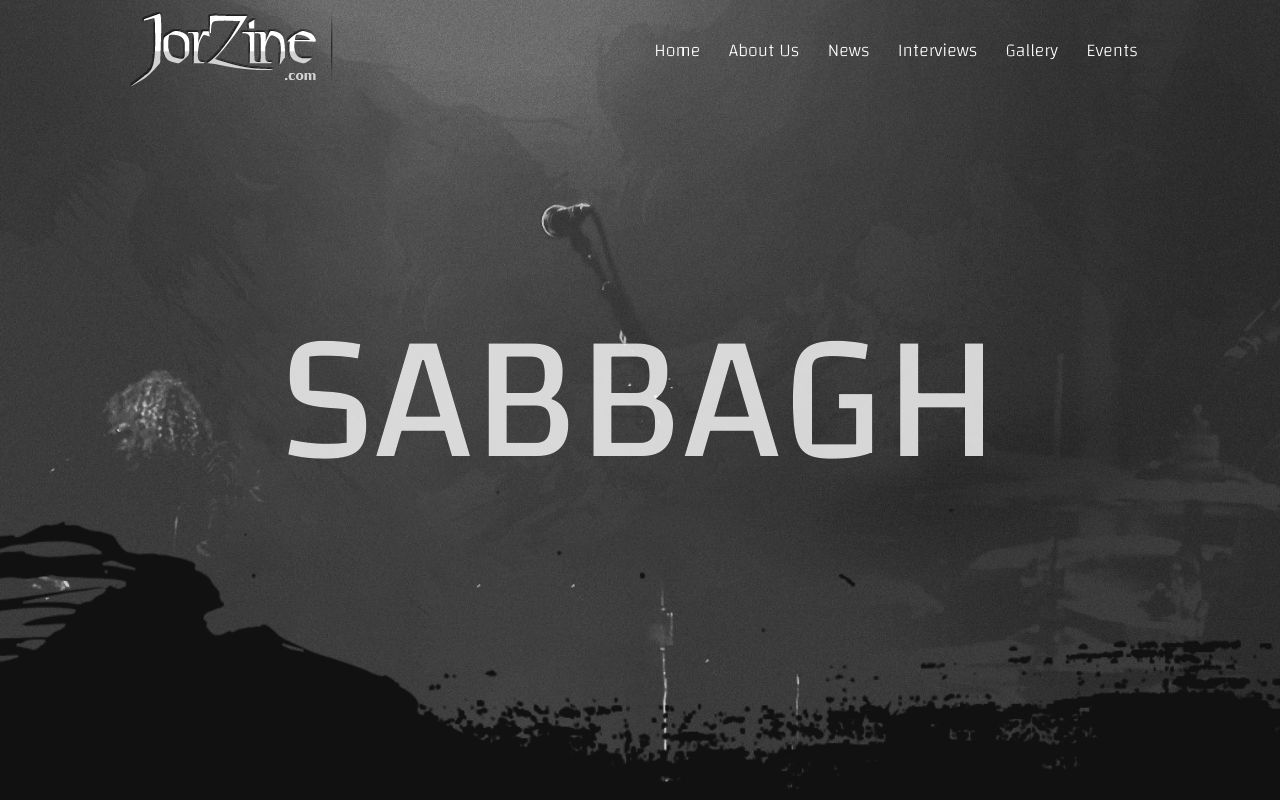
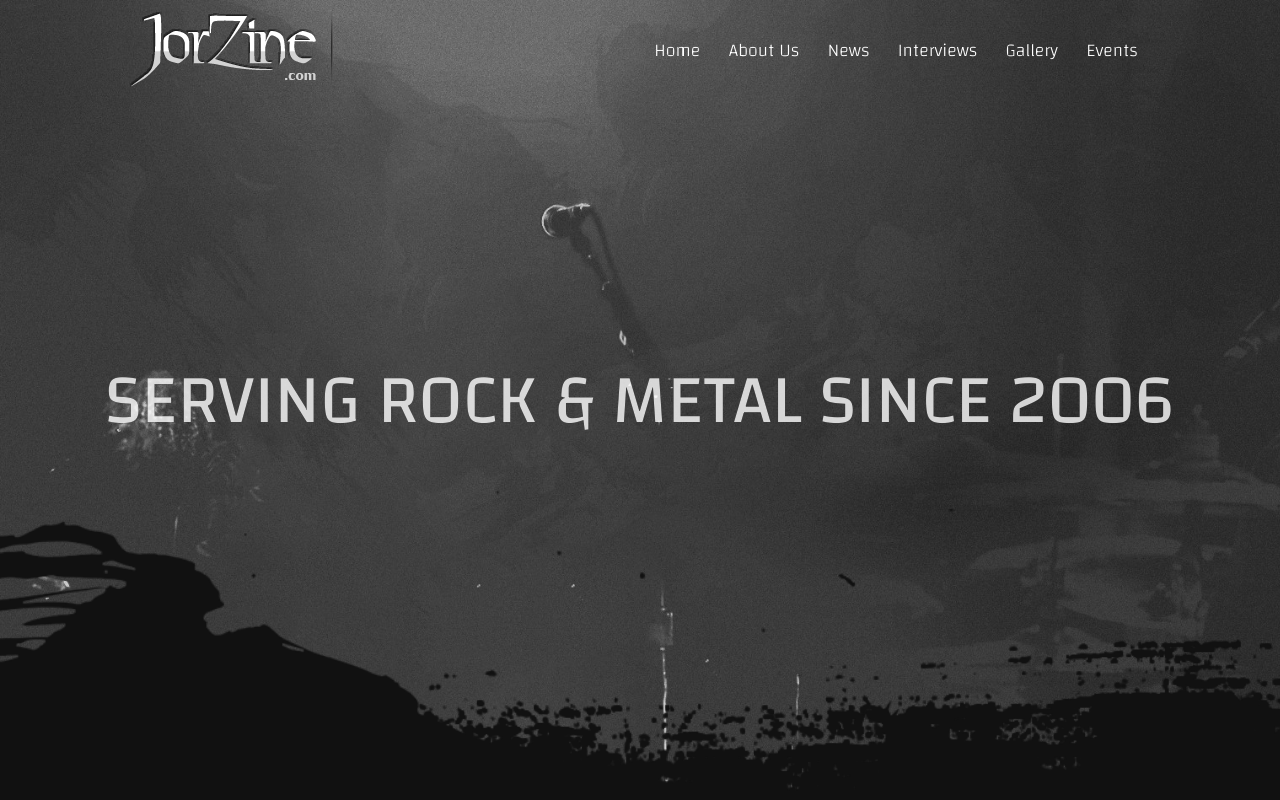
Before and after one commit to amerkhanfar/Jorzine, a Next.js app: page / in a window 1280 px wide. Shown: the top 800 px of the page. Built offline with nearby package versions, Linux system fonts and the light colour scheme.

Commit message:
edited banner text

```diff
--- a/screens/Banner.jsx
+++ b/screens/Banner.jsx
@@ -10,10 +10,10 @@ const Banner = () => {
         <p style={{ color: "white" }}>JORZINE</p>
       </BannerText>
       <BannerText2>
-        <p style={{ color: "white" }}>AMER</p>
+        <p style={{ color: "white" }}>MID-EASTERN METAL WEBZINE</p>
       </BannerText2>
       <BannerText3>
-        <p style={{ color: "white" }}>SABBAGH</p>
+        <p style={{ color: "white" }}>SERVING ROCK & METAL SINCE 2006</p>
       </BannerText3>
     </Container>
   );
@@ -164,17 +164,19 @@ const BannerText = styled.div`
   animation-duration: 10s;
   animation-iteration-count: infinite;
   position: absolute;
+  text-align: center;
   /* left: 50%;
   top: 50%;
   transform: translate(-50%, -50%); */
 
   @media (max-width: 821px) {
+    top: 35rem;
     font-size: 10rem;
   }
 `;
 
 const BannerText2 = styled.div`
-  font-size: 18rem;
+  font-size: 7rem;
   text-shadow: 0px 0px 1px #110006;
   color: white;
   transform: scale(1);
@@ -182,17 +184,20 @@ const BannerText2 = styled.div`
   animation-duration: 10s;
   animation-iteration-count: infinite;
   position: absolute;
+  text-align: center;
   /* left: 50%;
   top: 50%;
   transform: translate(-50%, -50%); */
 
   @media (max-width: 821px) {
-    font-size: 10rem;
+    top: 35rem;
+    width: 70%;
+    font-size: 6rem;
   }
 `;
 
 const BannerText3 = styled.div`
-  font-size: 18rem;
+  font-size: 7rem;
   text-shadow: 0px 0px 1px #110006;
   color: white;
   transform: scale(1);
@@ -200,11 +205,14 @@ const BannerText3 = styled.div`
   animation-duration: 10s;
   animation-iteration-count: infinite;
   position: absolute;
+  text-align: center;
   /* left: 50%;
   top: 50%;
   transform: translate(-50%, -50%); */
 
   @media (max-width: 821px) {
-    font-size: 10rem;
+    top: 35rem;
+    width: 70%;
+    font-size: 6rem;
   }
 `;
```
